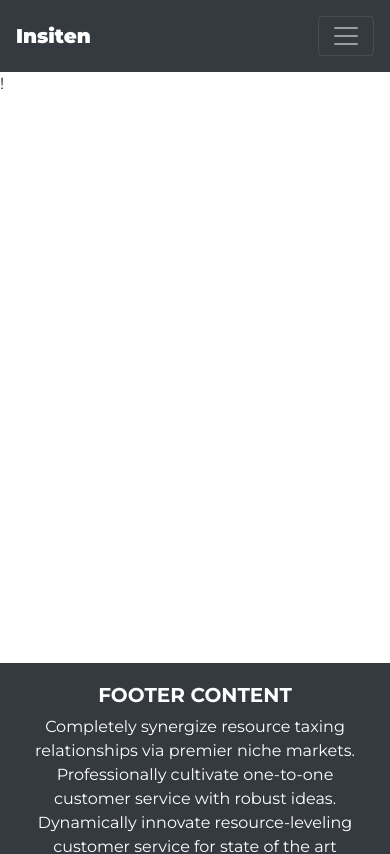
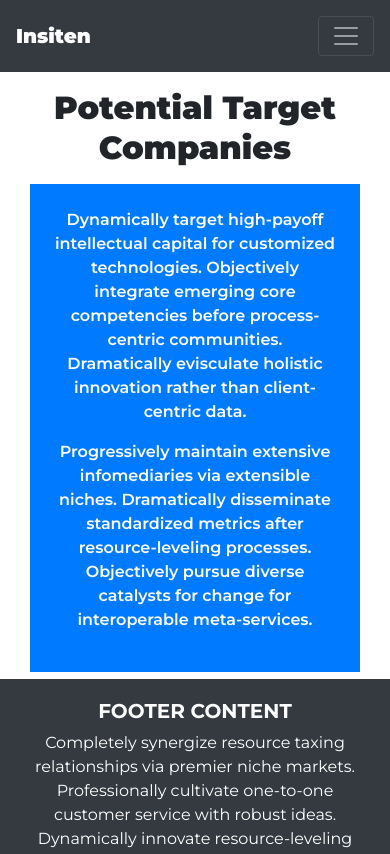
Before and after one commit to rubinoAM/Insiten-Challenge, a React (Create React App) app in the folder front-end/: page / in a window 390 px wide. Shown: the top 854 px of the page. Built offline with nearby package versions, Linux system fonts and the light colour scheme.

Commit message:
Header for main app

```diff
--- a/front-end/src/App.css
+++ b/front-end/src/App.css
@@ -1,10 +1,3 @@
 body{
     font-family:'Montserrat';
 }
-
-/* Media Queries */
-@media screen and (max-width: 991px){
-    .nav-search{
-        display:none;
-    }
-}
--- a/front-end/src/components/Main.js
+++ b/front-end/src/components/Main.js
@@ -4,8 +4,18 @@ import '../styles/main.css';
 class Main extends Component {
     render(){
         return(
-            <div class="main-app">
-                <p>!</p>
+            <div className="main-app">
+                <div className="container my-3">
+                    <div className="app-header text-center text-md-left">
+                        <span>Potential Target Companies</span>
+                        <div className="container">
+                            <div className="mt-3 mt-md-2 bg-primary p-4">
+                                <p className="brief-text text-white">Dynamically target high-payoff intellectual capital for customized technologies. Objectively integrate emerging core competencies before process-centric communities. Dramatically evisculate holistic innovation rather than client-centric data.</p>
+                                <p className="brief-text text-white">Progressively maintain extensive infomediaries via extensible niches. Dramatically disseminate standardized metrics after resource-leveling processes. Objectively pursue diverse catalysts for change for interoperable meta-services.</p>
+                            </div>
+                        </div>
+                    </div>
+                </div>
             </div>
         )
     }
--- a/front-end/src/styles/main.css
+++ b/front-end/src/styles/main.css
@@ -1,3 +1,19 @@
 .main-app{
     min-height:70vh;
 }
+
+.app-header span{
+    font-size:2.5rem;
+    font-weight:900;
+}
+
+.brief-text{
+    font-weight:600;
+}
+
+@media screen and (max-width:767px){
+    .app-header span{
+        font-size:2rem;
+        line-height: 1.25;
+    }
+}
--- a/front-end/src/styles/navbar.css
+++ b/front-end/src/styles/navbar.css
@@ -5,3 +5,9 @@ a.navbar-brand{
 a.nav-item{
     font-weight:600;
 }
+
+@media screen and (max-width: 991px){
+    .nav-search{
+        display:none;
+    }
+}
```
